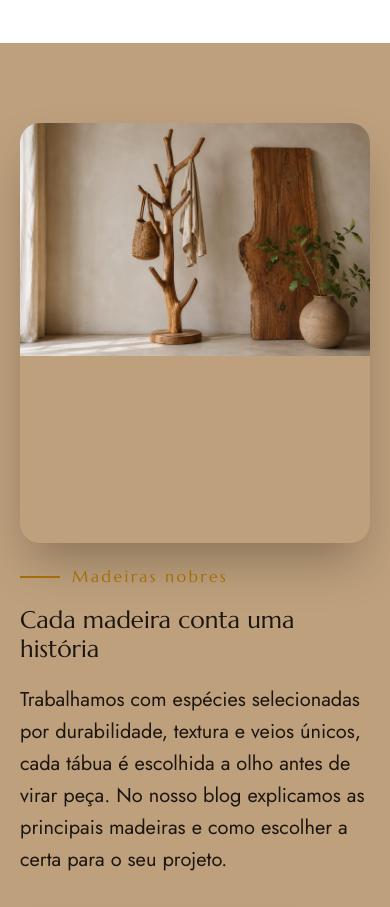
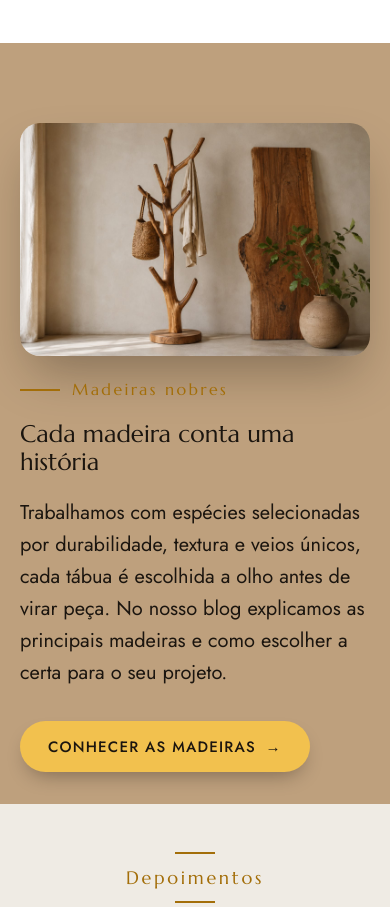
Before and after one commit to Anthony-Xavier/Hera-home, a React (Vite) app: page / in a window 390 px wide. Shown: the part 4060-4967 px from the top of the page. Built offline with nearby package versions, Linux system fonts and the light colour scheme.

Commit message:
Arrumando erros

```diff
--- a/src/App.scss
+++ b/src/App.scss
@@ -6,7 +6,6 @@
 
 html {
   scroll-behavior: smooth;
-  overflow-x: hidden;
 }
 
 body {
@@ -15,7 +14,6 @@ body {
   padding: 0;
   color: $text-primary;
   background-color: $background-primary;
-  overflow-x: hidden;
 }
 
 ::selection {
--- a/src/Components/Home-Blog/HomeBlog.scss
+++ b/src/Components/Home-Blog/HomeBlog.scss
@@ -132,6 +132,7 @@
     padding: 2rem 1.25rem;
 
     &__foto {
+      flex: none;
       width: 100%;
       max-width: none;
       transform: none;
```
